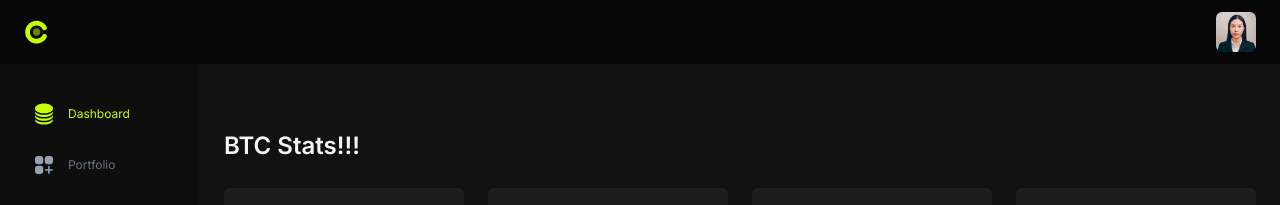
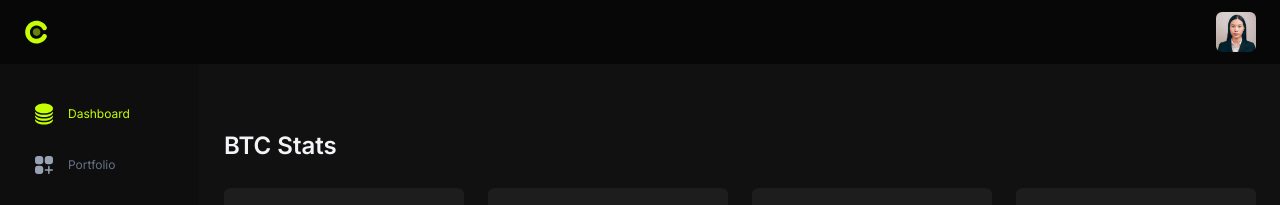
Before and after one commit to kasper-galaxy/admin_dashboard, a React (Create React App) app: page / in a window 1280 px wide. Shown: the top 205 px of the page. Built offline with nearby package versions, Linux system fonts and the light colour scheme.

Commit message:
Update index.js

```diff
--- a/src/pages/index.js
+++ b/src/pages/index.js
@@ -34,7 +34,7 @@
       <Container maxWidth="xl">
         <Stack spacing={3}>
           <div>
-            <Typography variant="h4">BTC Stats!!!</Typography>
+            <Typography variant="h4">BTC Stats</Typography>
           </div>
           <div>
             <Grid container spacing={3}>
```
